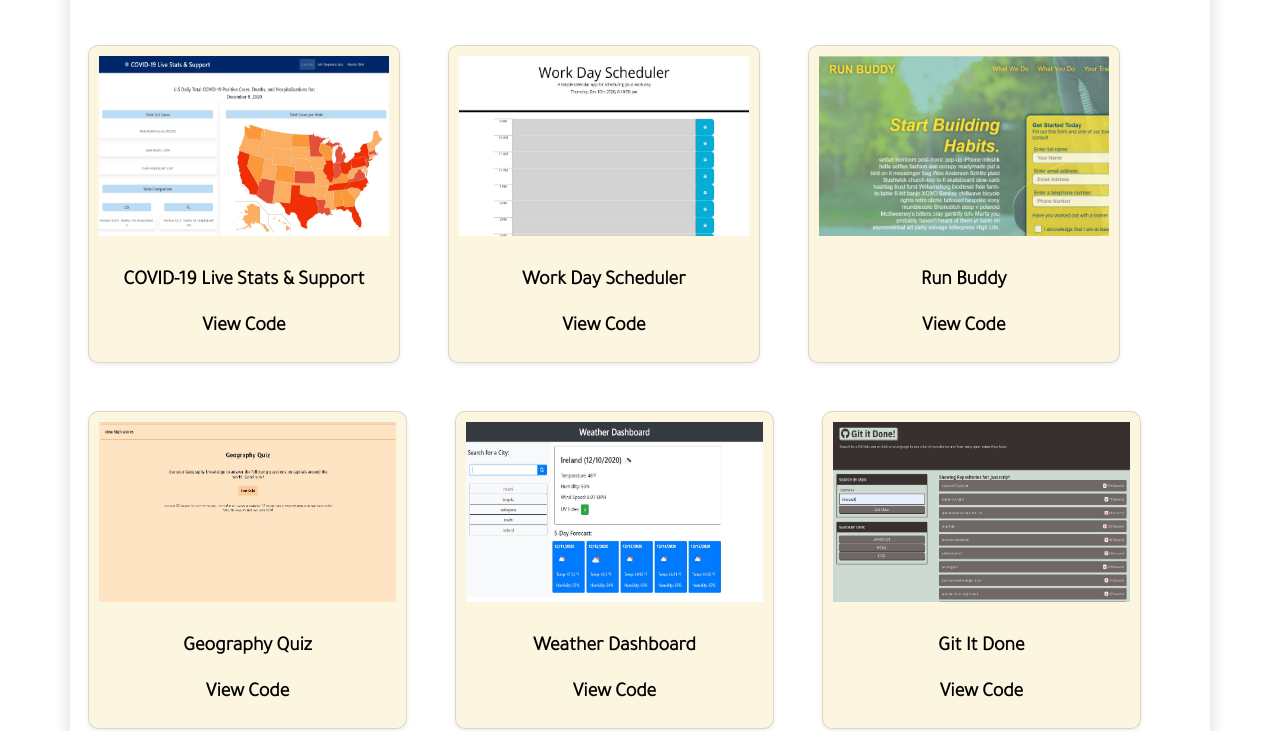
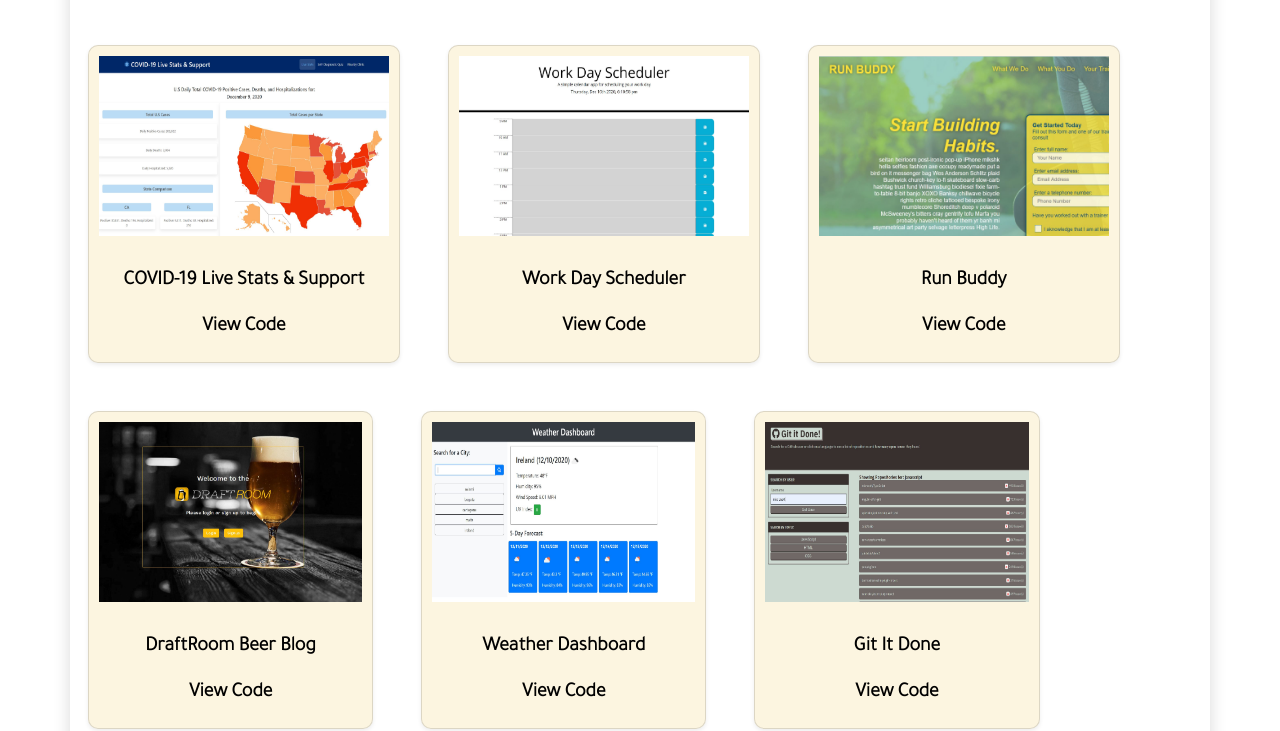
Before and after one commit to gabrielazalta/Portfolio, a plain HTML site: page work.html in a window 1280 px wide. Shown: the part 249-980 px from the top of the page. Drawn offline with nearby package versions, Linux system fonts and the light colour scheme; files whose address does not match are found by name.

Commit message:
added berr blog

```diff
--- a/work.html
+++ b/work.html
@@ -79,14 +79,14 @@
             </div>
 
             <div class="card-deck">
-                <!--quiz-->
+                <!--blog-->
                 <div class="card m-4 project shadow-sm style=" width: 18rem;">
-                    <img src="assets/images/quiz.JPG" class="card-img-top rounded" alt="COVID">
+                    <img src="assets/images/beer.JPG" class="card-img-top rounded" alt="COVID">
                     <div class="card-body">
                         <p class="card-text"><a class="card-text"
-                                href="https://gabrielazalta.github.io/code-quiz/">Geography Quiz</a></p>
+                                href="https://sleepy-island-61088.herokuapp.com/">DraftRoom Beer Blog</a></p>
                         <p class="card-text repo"><a class="card-text"
-                                href="https://github.com/gabrielazalta/code-quiz">View Code</a></p>
+                                href="https://github.com/gabrielazalta/draft-room/tree/main">View Code</a></p>
                     </div>
                 </div>
 
```
Also changed, not shown: assets/images/beer.JPG (added), assets/images/quiz.JPG (deleted).
